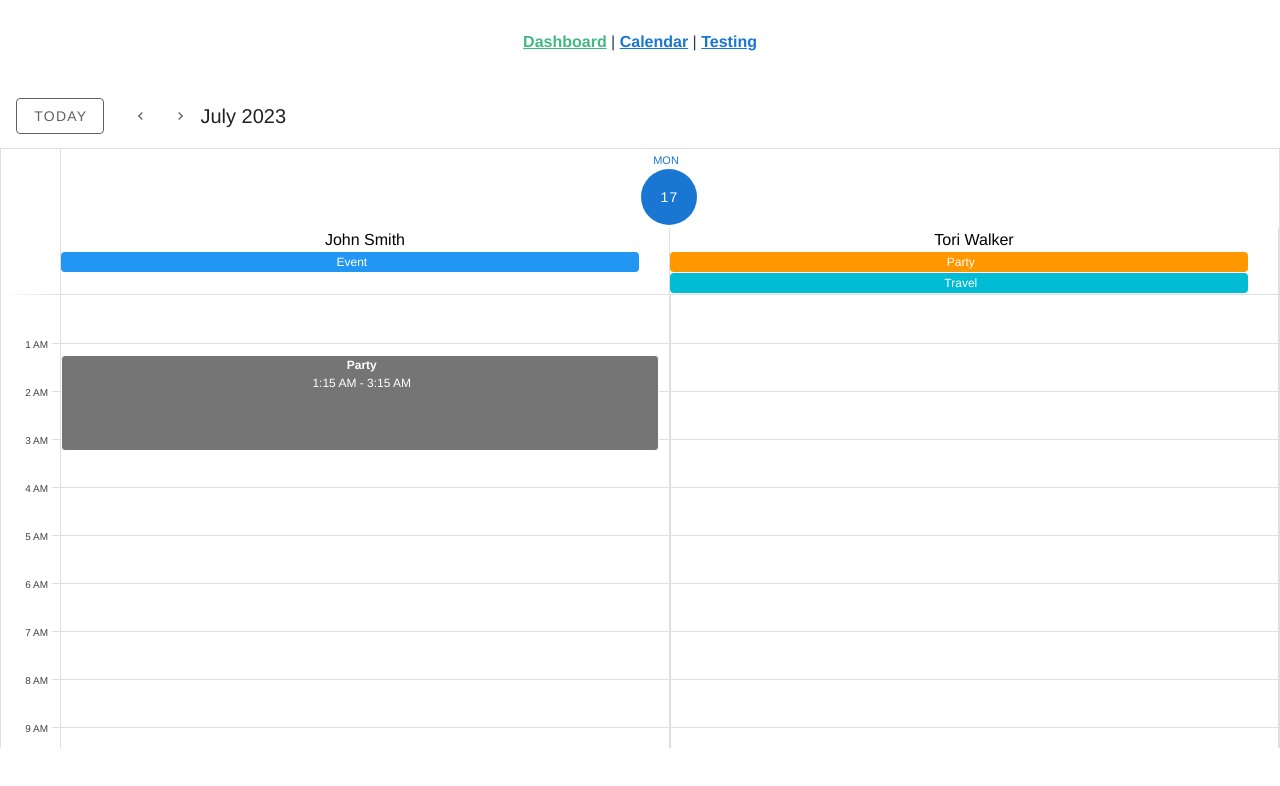
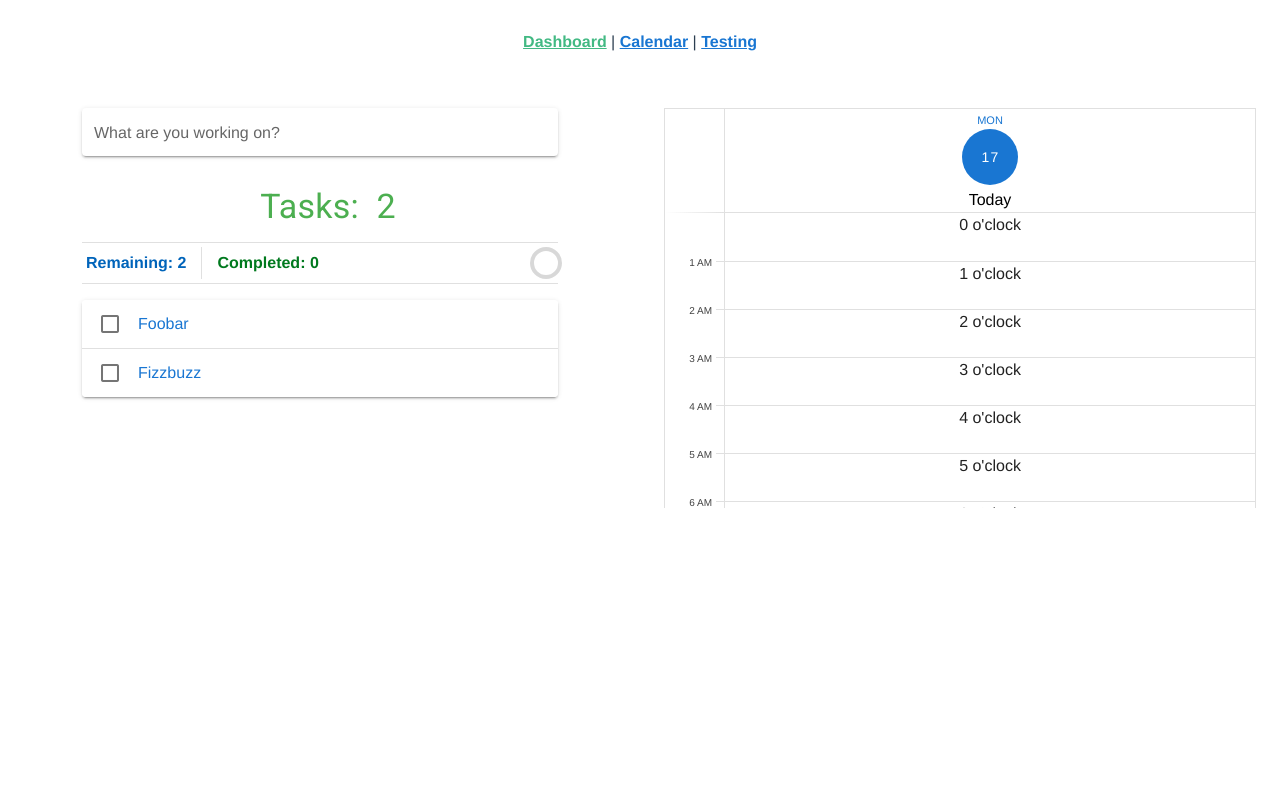
Before and after one commit to cashieeetime/calendar_app, a Vue app: page /#/ in a window 1280 px wide. Shown: the top 786 px of the page. Built offline with nearby package versions, Linux system fonts and the light colour scheme.

Commit message:
modified dashboard view

```diff
--- a/src/views/DashboardView.vue
+++ b/src/views/DashboardView.vue
@@ -1,18 +1,27 @@
 <template>
-  <div class="home">
+  <div class="d-flex flex-row justify-space-around">
+    <v-container max-width="500">
+      <to-do-list/>
+    </v-container>
 
-    <compare-schedule/>
+    <v-container>
+      <day-view/>
+    </v-container>
   </div>
 </template>
 
 <script>
 // @ is an alias to /src
-import CompareSchedule from '@/components/CompareSchedule.vue'
+// import CompareSchedule from '@/components/CompareSchedule.vue'
+import ToDoList from '@/components/ToDoList.vue'
+import DayView from '@/components/DayView.vue'
 
 export default {
   name: 'DashboardView',
   components: {
-    CompareSchedule
+    // CompareSchedule,
+    ToDoList,
+    DayView
   }
 }
 </script>
```
